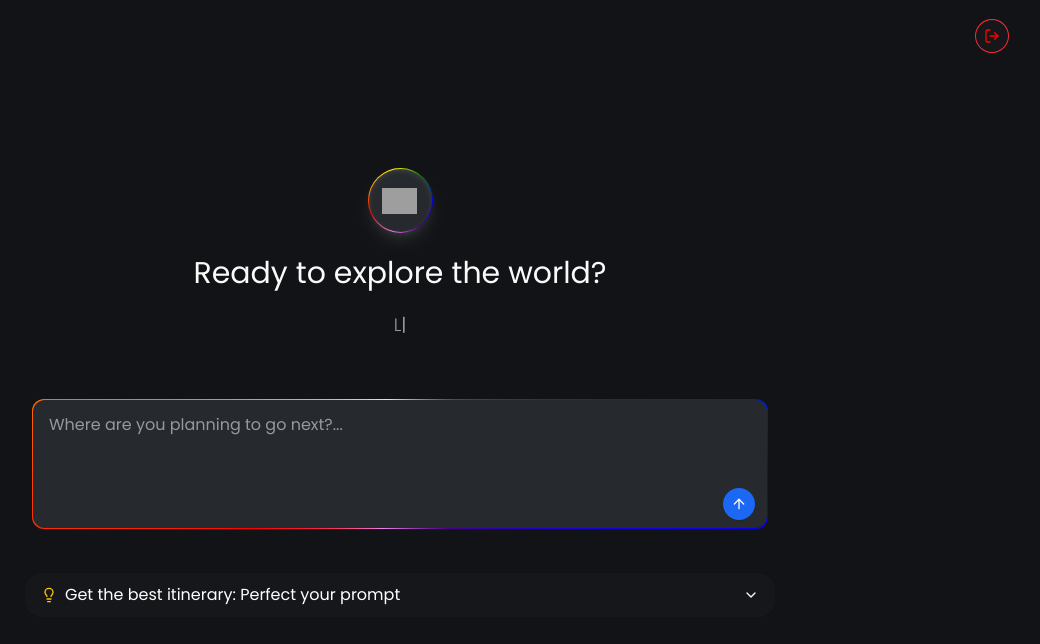
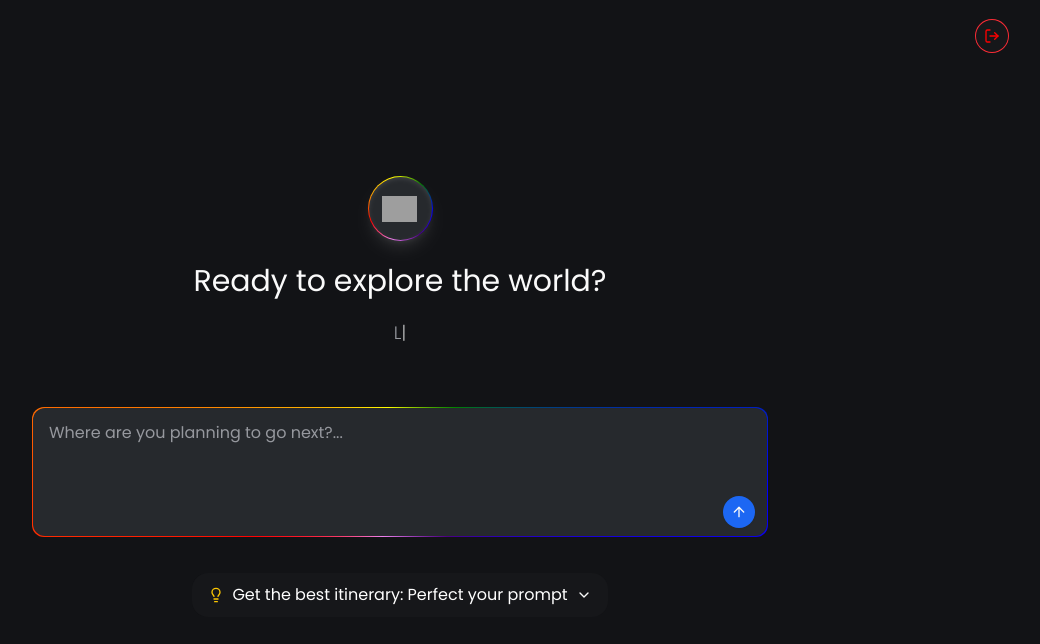
Before and after one commit to mshah972/Trevelo---Plan-Smart, a React (Vite) app: page / in a window 1280 px wide. Shown: the top 644 px of the page, without its empty margins (240-1280 px from the left). Built offline with nearby package versions, Linux system fonts and the light colour scheme; no server answers; grey boxes are pictures that could not be loaded; what unsplash-js would draw is missing.

Commit message:
Refine `PromptTips` styles and wrap in animated motion div on `HomePage` for smoother transitions

```diff
--- a/src/frontend/components/custom/PromptTips.jsx
+++ b/src/frontend/components/custom/PromptTips.jsx
@@ -8,7 +8,7 @@ export function PromptTips() {
     const [open, setOpen] = React.useState(false);
 
     return (
-        <div className="flex flex-col w-full max-w-[750px] mx-4 my-4 rounded-2xl bg-card shadow-shadow-2 backdrop-blur-md bg-elevated">
+        <div className="flex flex-col w-full max-w-[750px] rounded-2xl bg-card shadow-shadow-2 backdrop-blur-md bg-elevated">
             {/* Header: clickable to toggle */}
             <button
                 onClick={() => setOpen((v) => !v)}
--- a/src/frontend/pages/HomePage.jsx
+++ b/src/frontend/pages/HomePage.jsx
@@ -75,6 +75,7 @@ export default function HomePage() {
                                     >
                                         Ready to explore the world?
                                     </motion.h1>
+
                                     <Subtitle />
                                 </div>
                             </motion.div>
@@ -104,7 +105,14 @@ export default function HomePage() {
                         />
                     </motion.div>
 
-                    <PromptTips />
+                    <motion.div
+                        initial={{opacity:0, y: 10}}
+                        animate={{opacity: 1, y: 0}}
+                        transition={{duration: 0.2, delay: 0.3}}
+                        className={"m-2"}
+                    >
+                        <PromptTips />
+                    </motion.div>
                 </div>
             </div>
         </>
```
